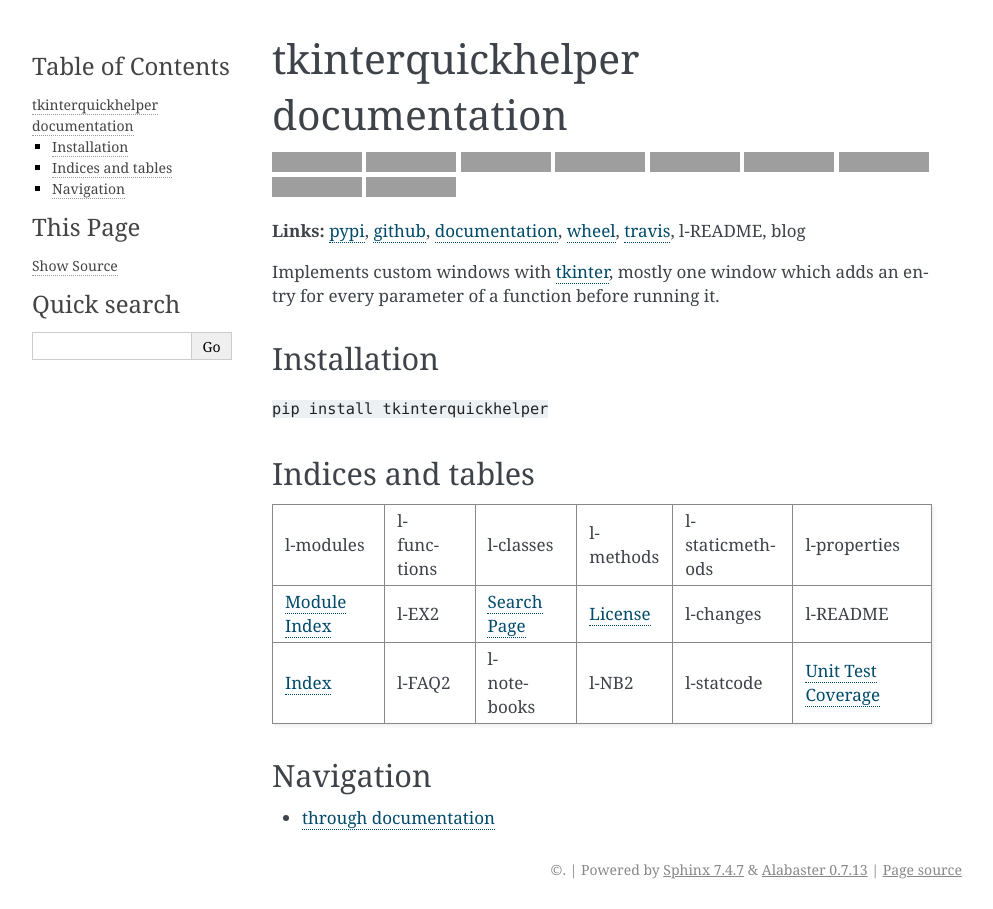
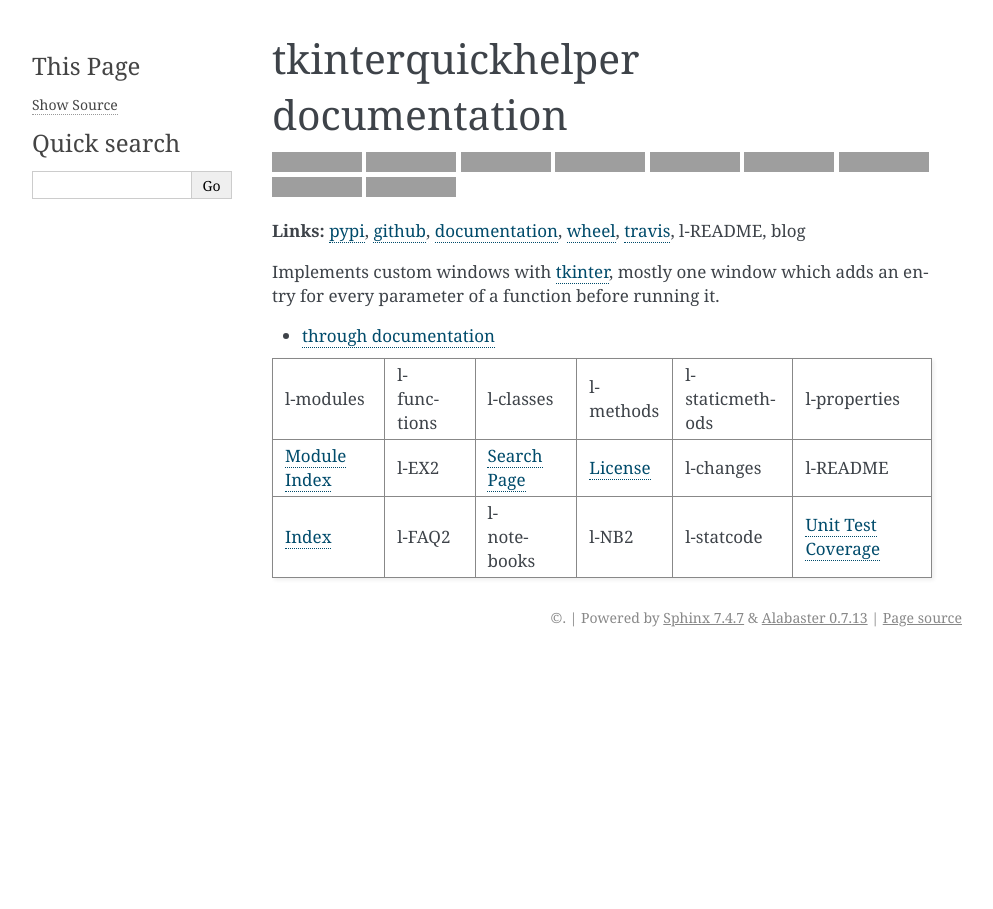
Before and after one commit to sdpython/tkinterquickhelper, a Sphinx documentation site: the page built from _doc/sphinxdoc/source/index.rst, in a window 1280 px wide, cut to the strip 0-909 px from the top of the page. Shown: the whole strip, without its empty margins (148-1141 px from the left). Built offline with Sphinx 7.4.7, drawn with Linux system fonts in a browser that asks for light colours; pages that are not in the unit, such as notebooks, are missing from menus; the version number is read from the project's files by our own code; grey boxes are pictures that could not be loaded.

Commit message:
documentation

```diff
--- a/_doc/sphinxdoc/source/index.rst
+++ b/_doc/sphinxdoc/source/index.rst
@@ -56,14 +56,7 @@
     all_indexes
     blog/blogindex
     HISTORY
-
-Installation
-------------
-
-``pip install tkinterquickhelper``
-
-Indices and tables
-------------------
+    indexmenu
 
 +----------------------+---------------------+---------------------+--------------------+------------------------+------------------------------------------------+
 | :ref:`l-modules`     |  :ref:`l-functions` | :ref:`l-classes`    | :ref:`l-methods`   | :ref:`l-staticmethods` | :ref:`l-properties`                            |
@@ -72,11 +65,3 @@
 +----------------------+---------------------+---------------------+--------------------+------------------------+------------------------------------------------+
 | :ref:`genindex`      |  :ref:`l-FAQ2`      | :ref:`l-notebooks`  | :ref:`l-NB2`       | :ref:`l-statcode`      | `Unit Test Coverage <coverage/index.html>`_    |
 +----------------------+---------------------+---------------------+--------------------+------------------------+------------------------------------------------+
-
-Navigation
-----------
-
-.. toctree::
-    :maxdepth: 1
-
-    indexmenu
```
